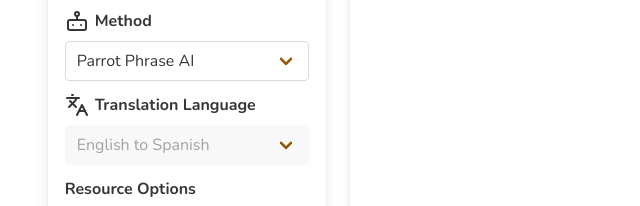
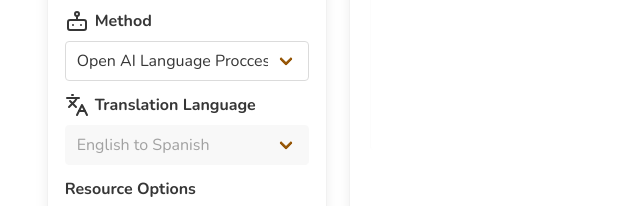
Before and after one commit to Carbon-Dev-Labs/ParrotPhrase, a website: page tools/paraphraser.html in a window 1280 px wide. Shown: the part 551-757 px from the top of the page, 0-640 px from the left. Drawn offline with nearby package versions, Linux system fonts and the light colour scheme.

Commit message:
Add Open AI option

```diff
--- a/tools/paraphraser.html
+++ b/tools/paraphraser.html
@@ -249,7 +249,8 @@
                                         <div style="width: 100%;" class="select">
                                             <select style="width: 100%;" id="methodSelect">
                                                 <option value="0">Parrot Phrase AI</option>
-                                                <option value="1">Translation Method</option>
+                                                <option value="1" selected>Open AI Language Proccessing</option>
+                                                <option value="2">Translation Method</option>
                                             </select>
                                         </div>
                                     </div>
```
